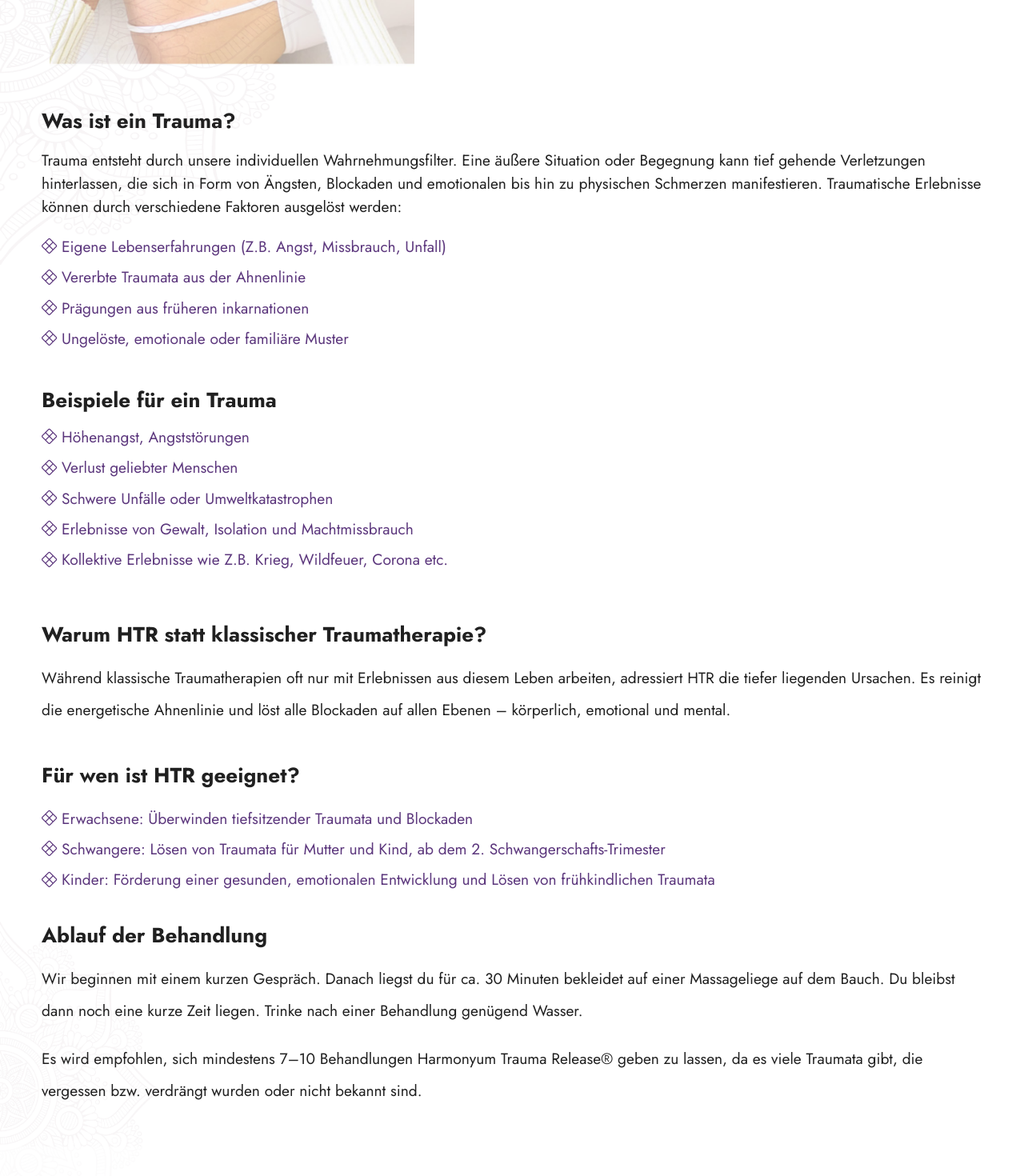
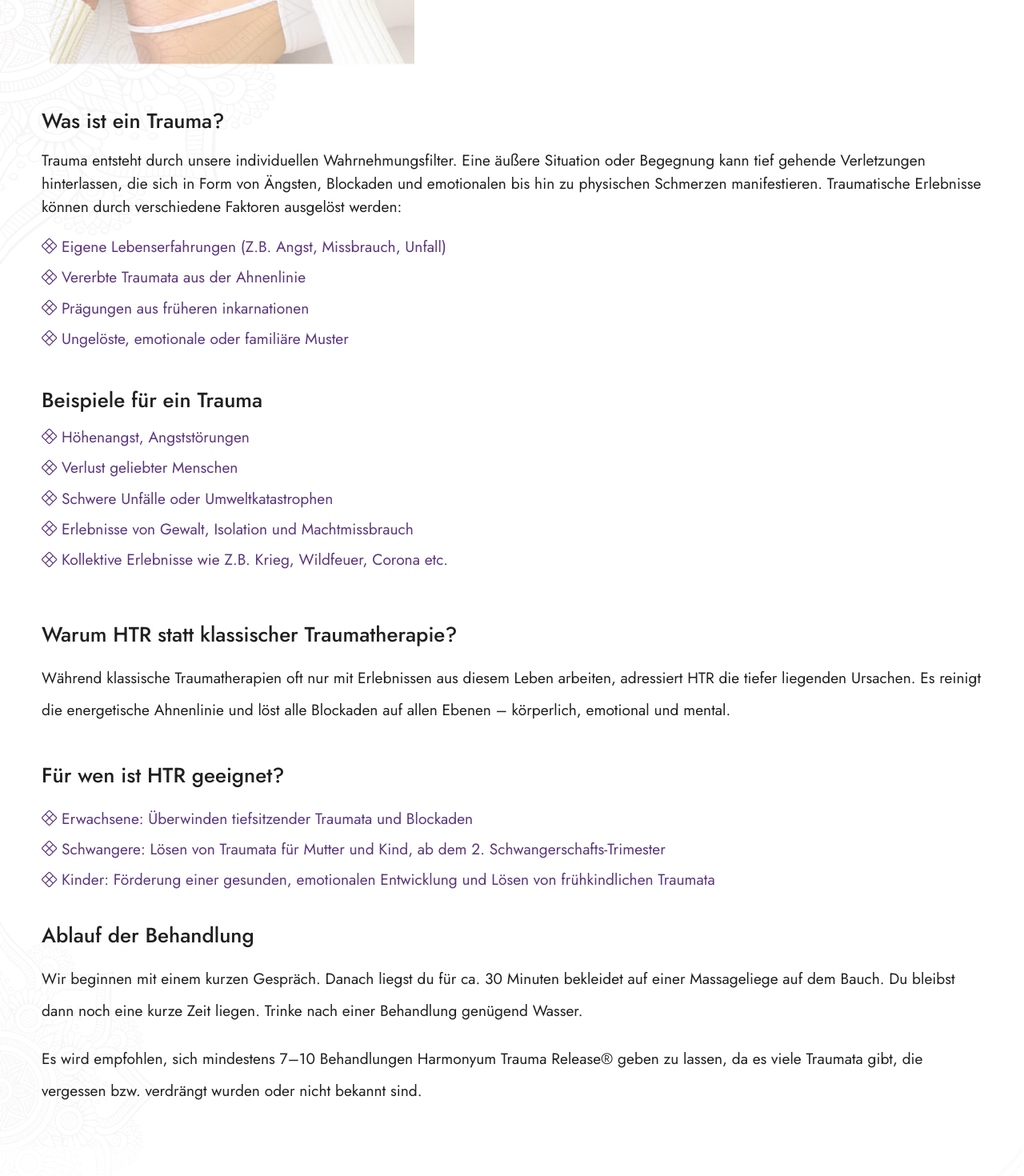
Before and after one commit to lokesh-annex/mindthera, a Next.js app: page /harmonyum in a window 1280 px wide. Shown: the part 2060-3530 px from the top of the page at 80% size. Built offline with nearby package versions, Linux system fonts and the light colour scheme; a web font is replaced by a local one.

Commit message:
homepage content change

```diff
--- a/app/blog-single/[slug]/page.tsx
+++ b/app/blog-single/[slug]/page.tsx
@@ -198,7 +198,7 @@ export default function BlogSinglePage({ params }: { params: { slug: string } })
         <div className="row">
           <div className="col-lg-8 mx-auto">
 
-            <Image src={article.image} width={800} height={600} alt="Blog" className="rounded-10px mb-4 w-100" />
+            <Image src={article.image} width={800} height={600} alt="Blog" className="rounded-10px main-image mb-4 w-100" />
             <div className="mb-3 text-muted">{article.date} &nbsp;|&nbsp; Autor: {article.author}</div>
             <article className="blog-content">
               <p><strong>{article.description}</strong></p>
--- a/components/harmonyum/AblaufDerBehandlung.tsx
+++ b/components/harmonyum/AblaufDerBehandlung.tsx
@@ -14,7 +14,7 @@ export default function AblaufDerBehandlung() {
                           />
                             </span>
         <div className="container">
-      <h3 className="fw-bold mb-3">Ablauf der Behandlung</h3>
+      <h3 className="mb-3">Ablauf der Behandlung</h3>
       <p className="dark-color" style={{fontSize:'1.2rem', lineHeight:'2.5rem'}}>Wir beginnen mit einem kurzen Gespräch. Danach liegst du für ca. 30 Minuten bekleidet auf einer Massageliege auf dem Bauch. Du bleibst dann noch eine kurze Zeit liegen. Trinke nach einer Behandlung genügend Wasser.</p>
       <p className="dark-color" style={{fontSize:'1.2rem', lineHeight:'2.5rem'}}>Es wird empfohlen, sich mindestens 7–10 Behandlungen Harmonyum Trauma Release® geben zu lassen, da es viele Traumata gibt, die vergessen bzw. verdrängt wurden oder nicht bekannt sind.</p>
       </div>
--- a/components/harmonyum/BabyFlyer.tsx
+++ b/components/harmonyum/BabyFlyer.tsx
@@ -1,9 +1,18 @@
 import React from "react";
-
+import Image from "next/image";
 export default function BabyFlyer() {
   return (
-    <section className="py-5 babyflyer-sec  position-relative" style={{ overflow: 'hidden' }}>
-      {/* Blurred background image */}
+    <section className="py-5 babyflyer-sec  position-relative" >
+     <span className="absolute top-0 end-0">
+                                        <Image
+                                          src="/images/bg-2-copyright-right.webp"
+                                          width={393}
+                                          height={625}
+
+                                          alt="Background Copyright"
+                                          priority
+                                        />
+                                          </span>
 
       <div
         style={{
--- a/components/harmonyum/WarumHTR.tsx
+++ b/components/harmonyum/WarumHTR.tsx
@@ -4,7 +4,7 @@ export default function WarumHTR() {
   return (
     <section className="container py-0">
       <div >
-      <h3 className="fw-bold mb-3">Warum HTR statt klassischer Traumatherapie?</h3>
+      <h3 className="mb-3">Warum HTR statt klassischer Traumatherapie?</h3>
       <p className="dark-color" style={{fontSize:'1.2rem', lineHeight:'2.5rem'}}>Während klassische Traumatherapien oft nur mit Erlebnissen aus diesem Leben arbeiten, adressiert HTR die tiefer liegenden Ursachen. Es reinigt die energetische Ahnenlinie und löst alle Blockaden auf allen Ebenen – körperlich, emotional und mental.</p>
     </div>
     </section>
--- a/components/harmonyum/WasIstTrauma.tsx
+++ b/components/harmonyum/WasIstTrauma.tsx
@@ -15,7 +15,7 @@ export default function WasIstTrauma() {
 
       <div className="container">
           <h3
-            className="fw-bold mb-3"
+            className=" mb-3"
           >
             Was ist ein Trauma?
           </h3>
@@ -51,7 +51,7 @@ export default function WasIstTrauma() {
 
  <div className="my-5">
           <h3
-            className="fw-bold mb-3">
+            className="mb-3">
            Beispiele für ein Trauma
           </h3>
           <ul className="mb-3" style={{ listStyle: 'none',color: '#5c377d',  paddingLeft: '0rem',fontSize:'1.2rem', lineHeight:'1.4rem' }}>
--- a/components/harmonyum/Zielgruppen.tsx
+++ b/components/harmonyum/Zielgruppen.tsx
@@ -10,7 +10,7 @@ export default function Zielgruppen() {
   return (
     <section className="py-4" >
       <div className="container">
-        <h3 className="fw-bold mb-4" >Für wen ist HTR geeignet? </h3>
+        <h3 className="mb-4" >Für wen ist HTR geeignet? </h3>
         <ul className="mb-3" style={{ listStyle: 'none',color: '#5c377d',  paddingLeft: '0rem',fontSize:'1.2rem', lineHeight:'1.4rem' }}>
           {zielgruppen.map((text, idx) => (
             <li key={idx} className="mb-3 text-lg text-gray-800">
```
Also changed, not shown: app/styles/style.css, public/images/bg-2-copyright-right.webp (added), public/images/image-15.jpg.
